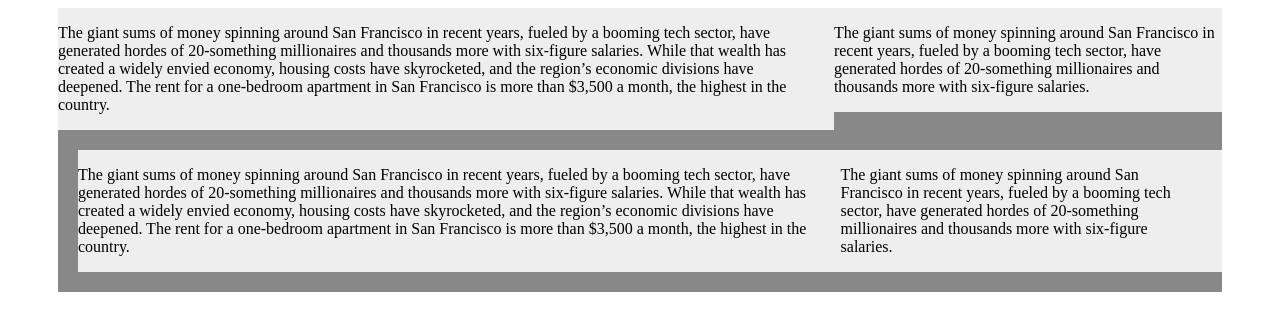
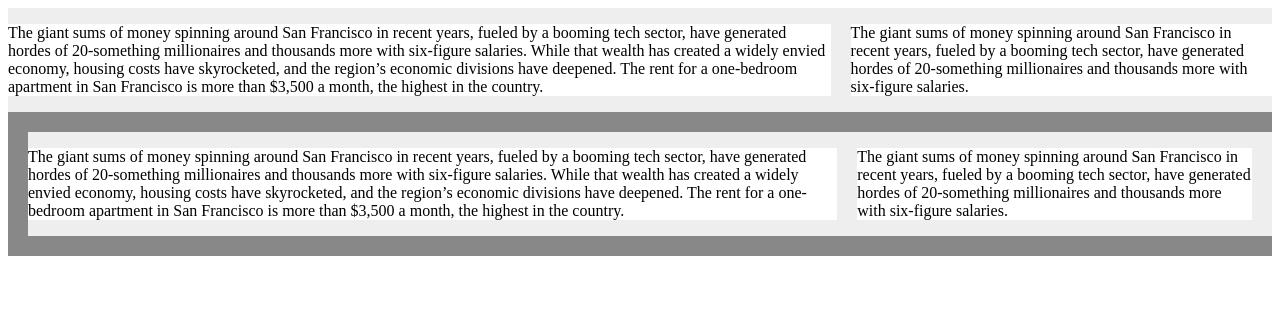
Before and after one commit to eramod/food-blog, a plain HTML site: page layout/index.html in a window 1280 px wide. Drawn offline with Linux system fonts and the light colour scheme.

Commit message:
add paragraph color

```diff
--- a/layout/layout_practice.css
+++ b/layout/layout_practice.css
@@ -1,6 +1,3 @@
-body {
-	padding: 0 50px;
-}
 
 [class*='col-'] {
 	float: left;
@@ -42,3 +39,7 @@
 .grid-pad > [class*='col-']:last-of-type {
 	padding-right: 20px;
 }
+
+p {
+	background: #fff;
+}
```
